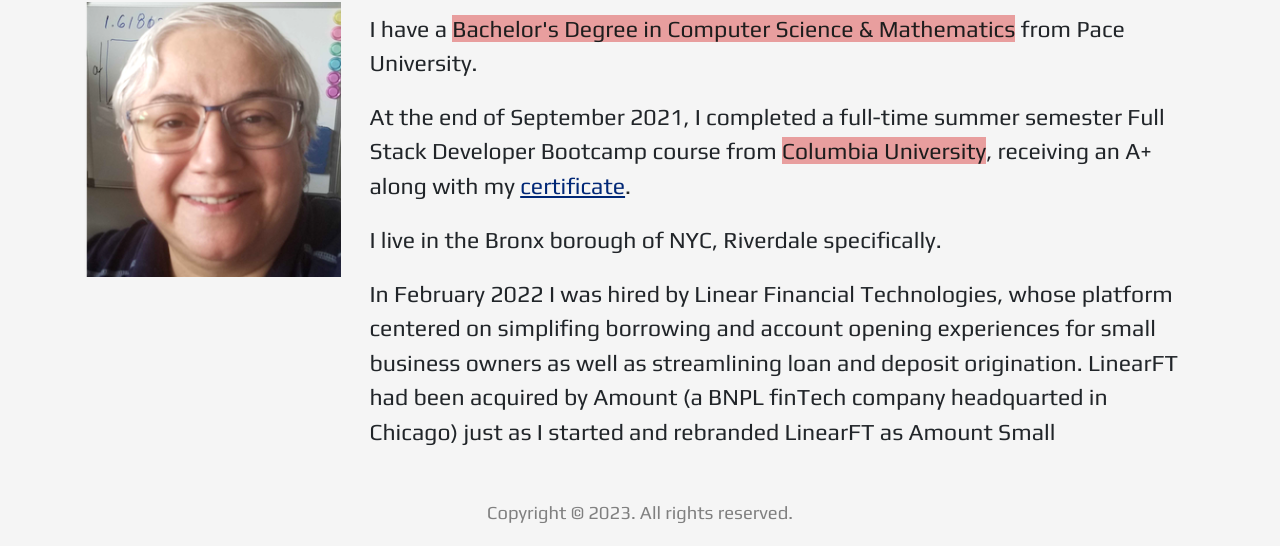
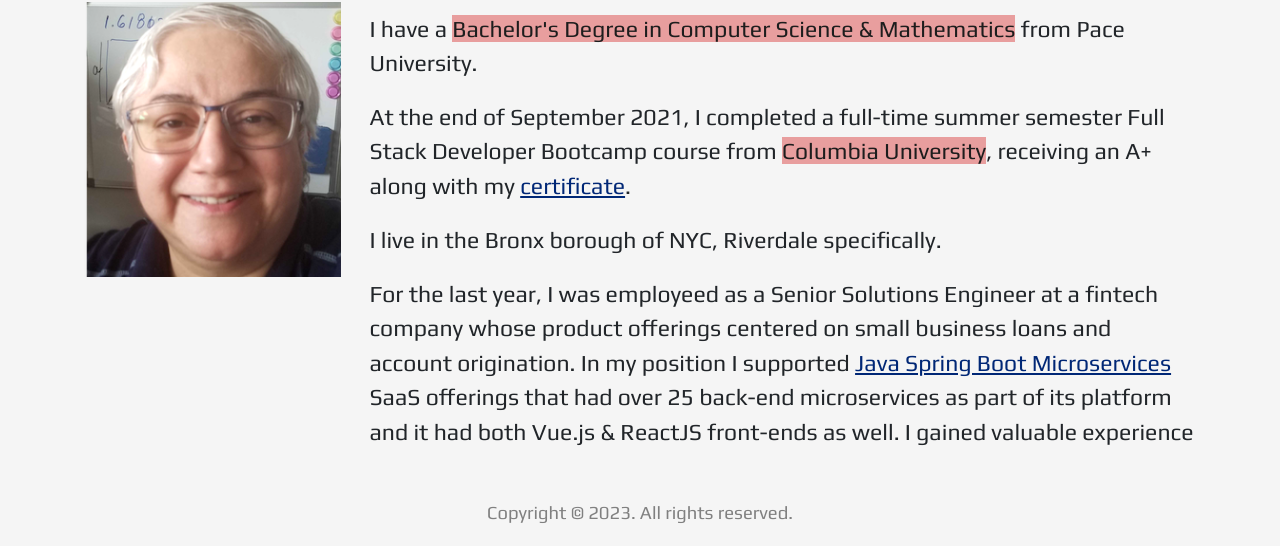
Before and after one commit to csalhab/official-portfolio, a website: page index.html in a window 1280 px wide. Shown: the part 739-1285 px from the top of the page. Drawn offline with nearby package versions, Linux system fonts and the light colour scheme; a web font is replaced by a local one.

Commit message:
tweaked experience

```diff
--- a/index.html
+++ b/index.html
@@ -198,7 +198,8 @@
           </p>
           <p>I live in the Bronx borough of NYC, Riverdale specifically.</p>
           <p>
-            In February 2022 I was hired by Linear Financial Technologies, whose platform centered on simplifing borrowing and account opening experiences for small business owners as well as streamlining loan and deposit origination. LinearFT had been acquired by Amount (a BNPL finTech company headquarted in Chicago) just as I started and rebranded LinearFT as Amount Small Business/ASB and eventually folded LinearFT into Amount. Unfortunately in January 2023, Amount conducted its 2nd lay-off within a years' time impacting over 150 employees including me. My position was of a Senior Solutions Engineer supporting <a href="https://spring.io/projects/spring-boot" target="_blank" class="columbia-cert"> Java Spring Boot Microservices</a> SaaS offerings that had over 25 back-end microservices as part of its platform and it had both Vue.js & ReactJS front-ends as well. I gained valuable experience with Microservices, Kubernetes & its Dashboards, PostgreSQL, DataGrip IDE, Jenkins for deployments, Kibana logs, JMESPath, HashiCorp, Multi-Tenancy, Auth0 & AWS.
+            For the last year, I was employeed as a Senior Solutions Engineer at a fintech company whose product offerings centered on small business loans and account origination.
+            In my position I supported <a href="https://spring.io/projects/spring-boot" target="_blank" class="columbia-cert"> Java Spring Boot Microservices</a> SaaS offerings that had over 25 back-end microservices as part of its platform and it had both Vue.js & ReactJS front-ends as well. I gained valuable experience with Microservices, Kubernetes & its Dashboards, PostgreSQL, DataGrip IDE, Jenkins for deployments, Kibana logs, JMESPath, HashiCorp, Multi-Tenancy, Auth0 & AWS.
           </p>
           <p>
             Professionally, I have an extensive career, starting as a
```
